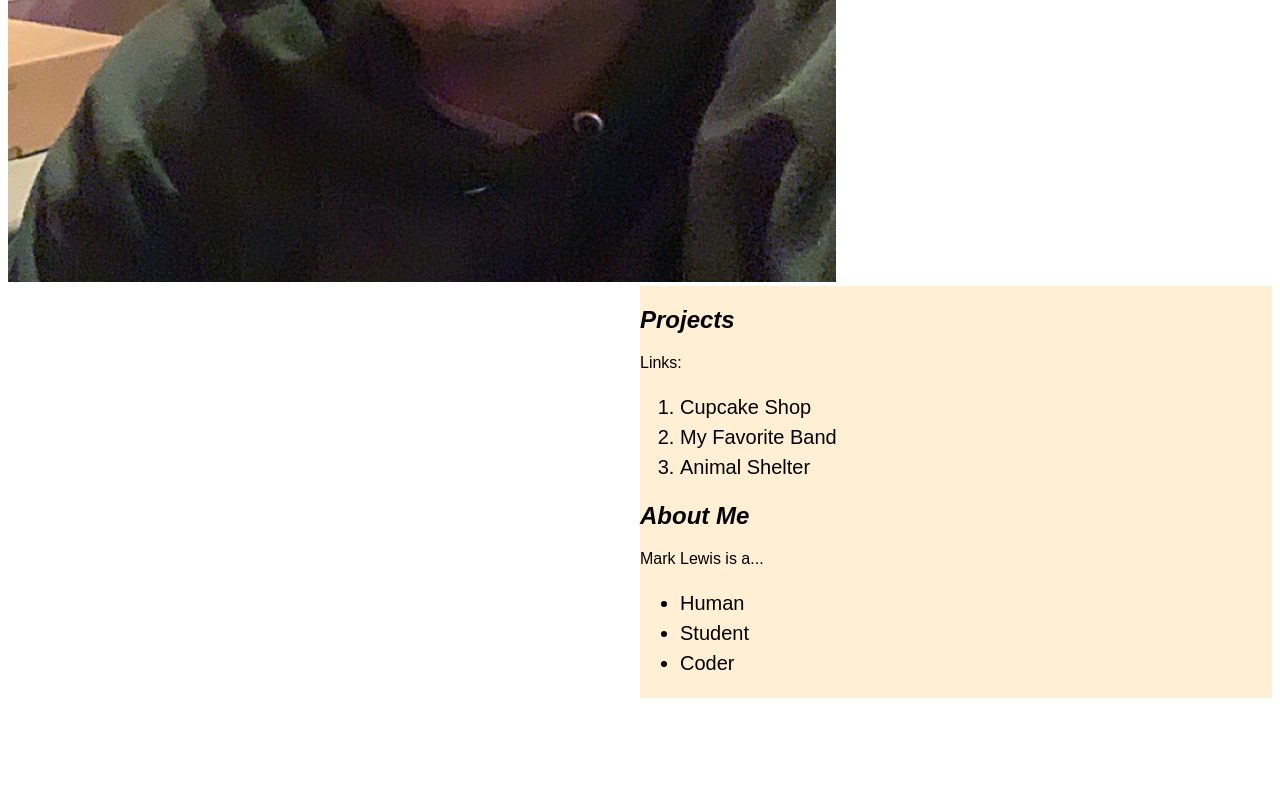
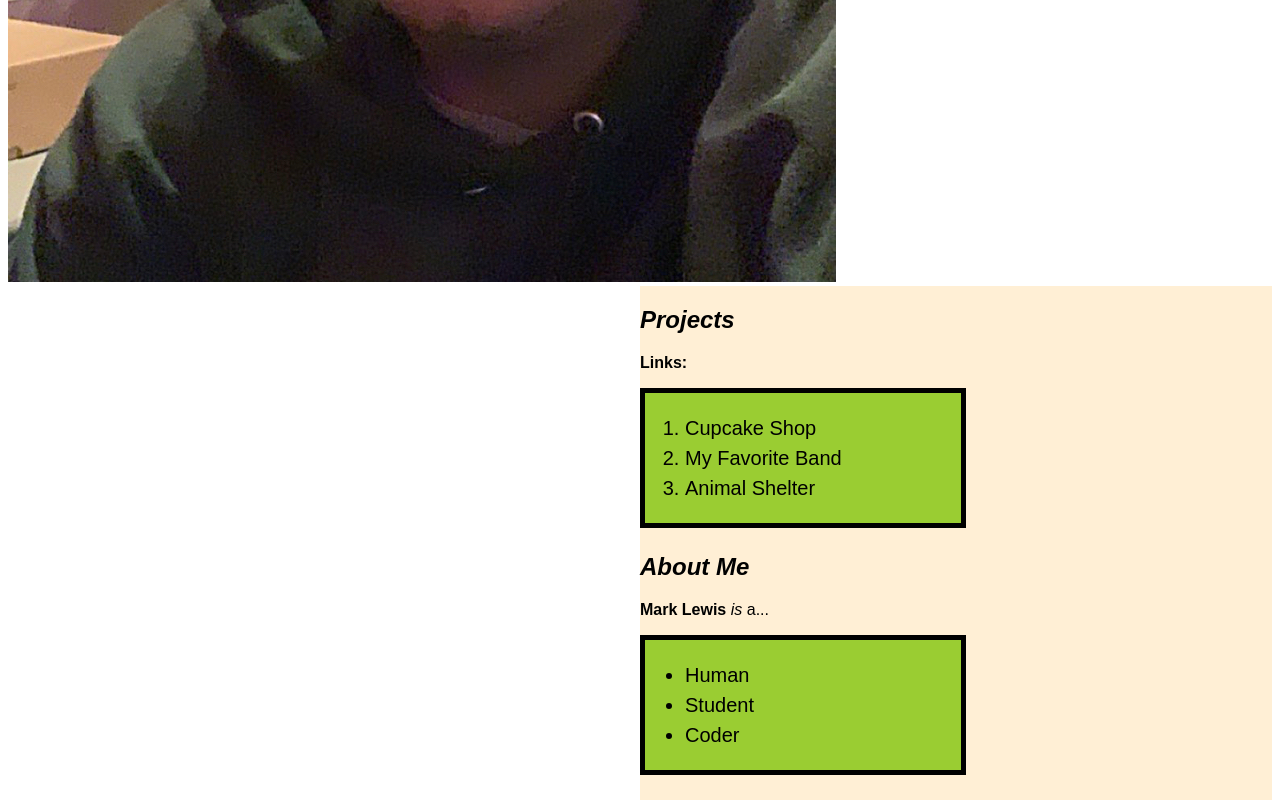
Before and after one commit to mlewisark/Portfolio-Landing-Page, a plain HTML site: page index.html in a window 1280 px wide. Shown: the part 829-1629 px from the top of the page. Before the commit the page ends 1527 px from the top, so only its background shows below. Drawn offline with Linux system fonts and the light colour scheme.

Commit message:
Add em tag to is

```diff
--- a/CSS/styles.css
+++ b/CSS/styles.css
@@ -35,6 +35,6 @@ ol {
 .box1 {
   width: 50%;
   border: solid black;
-  border-width: 1px;
-  background-color: orange;
-  margin-bottom: 10px;
+  border-width: 5px;
+  background-color: yellowgreen;
+  margin-bottom: 25px;
--- a/index.html
+++ b/index.html
@@ -9,20 +9,19 @@
   <img src="Imgs/Mark.jpg" alt="Man with a hat">
   <div class="sidebar">
     <h2>Projects</h2>
-    <p>Links:</p>
-    <ol>
+    <p><strong>Links:</strong></p>
+    <div class="box1"><ol>
       <li>Cupcake Shop</li>
       <li>My Favorite Band</li>
       <li>Animal Shelter</li>
-    </ol>
+    </ol></div>
     <h2>About Me</h2>
-    <p>Mark Lewis is a...</p>
-    <ul>
+    <p><strong>Mark Lewis</strong> <em>is</em> a...</p>
+    <div class="box1"><ul>
       <li>Human</li>
       <li>Student</li>
       <li>Coder</li>
-    </ul>
-
+    </ul></div>
   </div>
 </body>
 </html>
```
